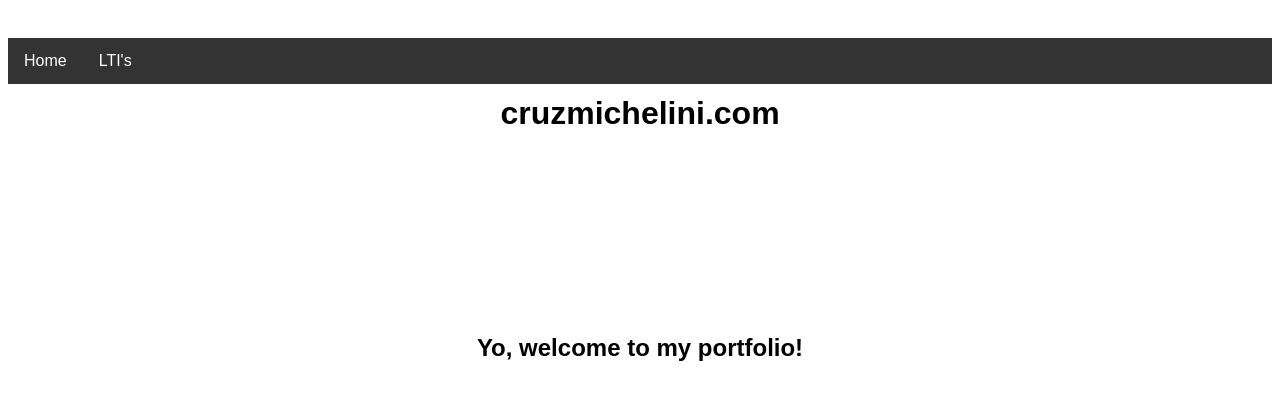
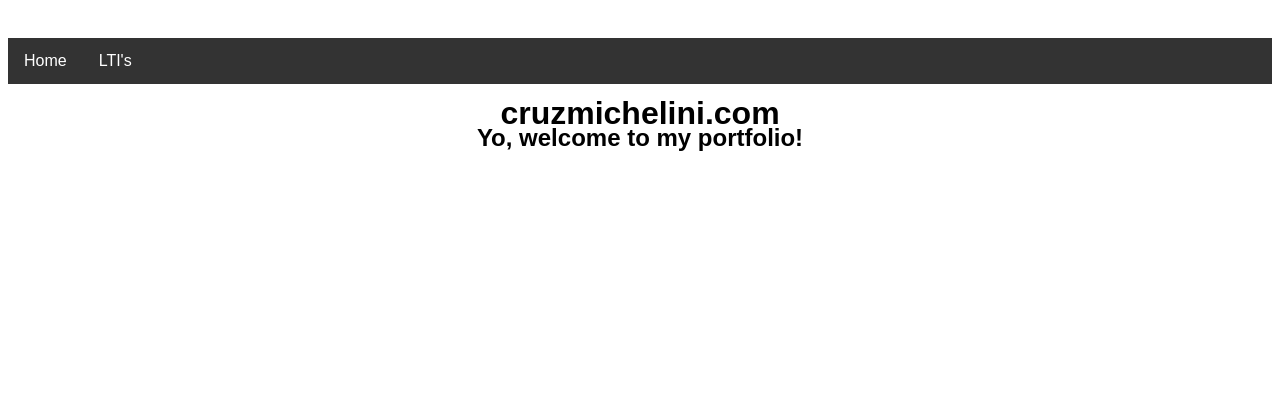
Before and after one commit to CruzoPlayz/Cruz-Portfolio, a plain HTML site: page index.html in a window 1280 px wide. Drawn offline with Linux system fonts and the light colour scheme.

Commit message:
oh maybe

```diff
--- a/stylesheets/default.css
+++ b/stylesheets/default.css
@@ -6,6 +6,10 @@ body {
 h1 {
     font-family: fonts/Roboto;
     position: relative; left:0px; top:-180px;
+}
+h2 {
+    font-family: fonts/Roboto;
+    position: relative; left:0px; top:-210px;
 }
 ul {
     list-style-type: none;
```
